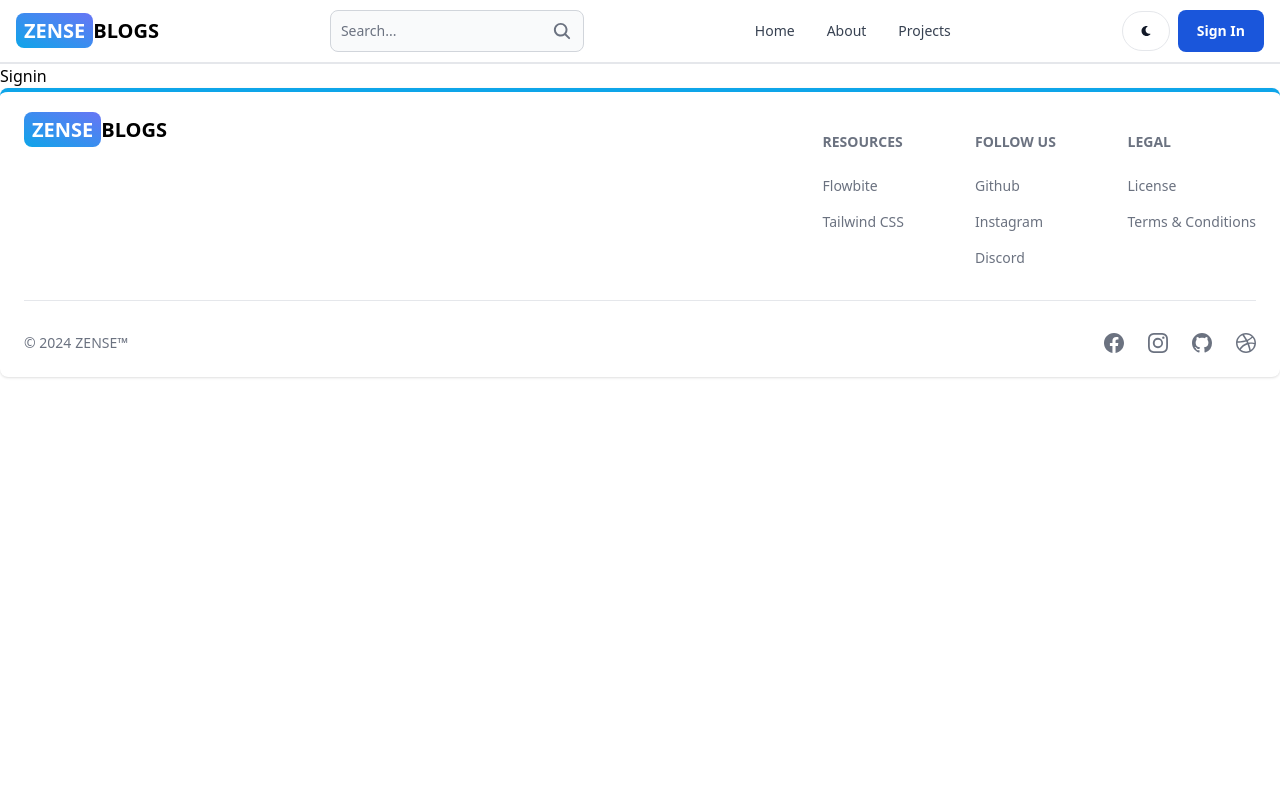
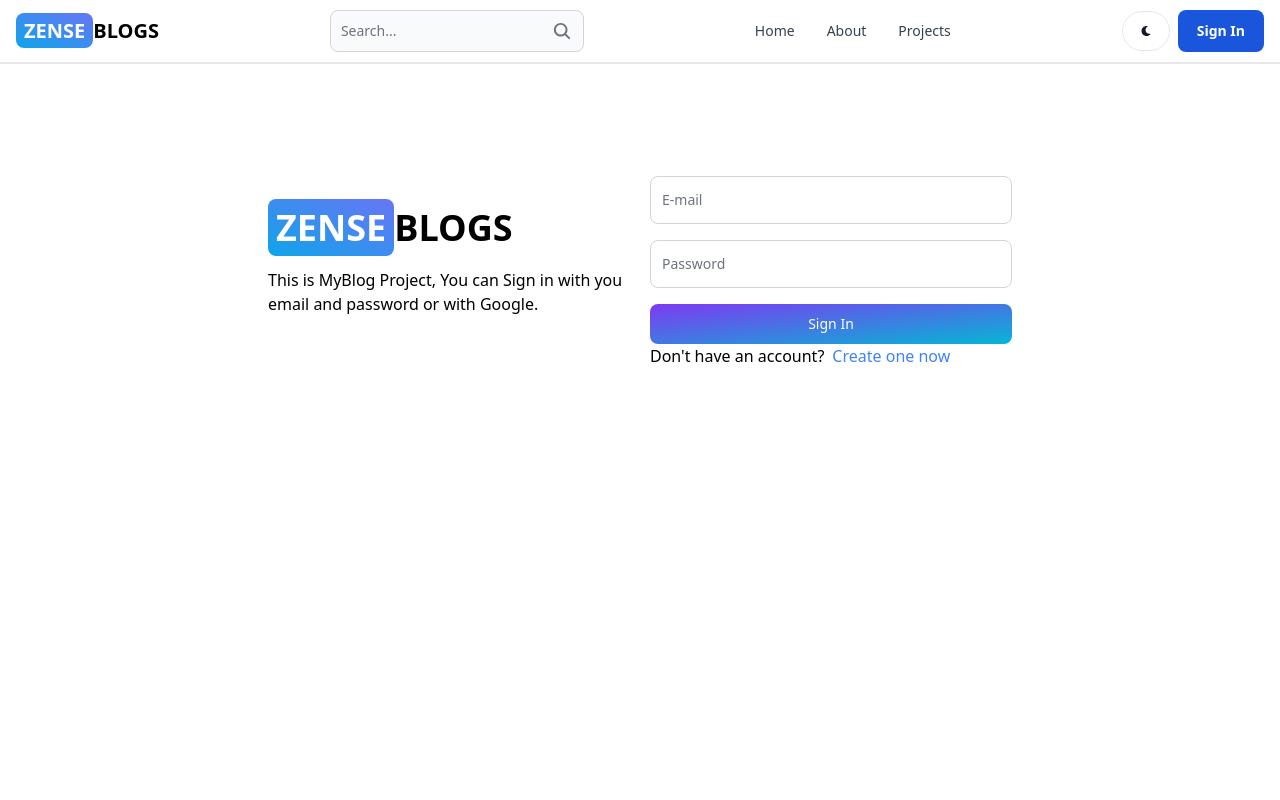
Before and after one commit to ZENSE-THAI/MERN-Blog, a React (Vite) app in the folder client/: page /sign-in in a window 1280 px wide. Shown: the top 800 px of the page. Built offline with nearby package versions, Linux system fonts and the light colour scheme.

Commit message:
complete signin page functionality

```diff
--- a/client/src/pages/Signin.jsx
+++ b/client/src/pages/Signin.jsx
@@ -1,7 +1,96 @@
-import React from 'react'
+import { React, useState } from 'react'
+import {  Link , useNavigate} from 'react-router-dom'
+import { FloatingLabel,Label,Button, Alert, Spinner} from 'flowbite-react'
+import { HiInformationCircle } from "react-icons/hi";
+
 
 export const Signin = () => {
+  const [formData, setFormData] = useState({});
+  const [errorMessage,setErrorMessage] = useState(null);
+  const [loading,setLoading] = useState(false);
+  const navigate = useNavigate();
+  const handleChange = (e) => {
+    setFormData({...formData,[e.target.id]:e.target.value.trim()})
+  }
+  const handleSubmit = async (e) => {
+    e.preventDefault();
+    if(!formData.email || !formData.password){
+      return setErrorMessage('Please fill out all fields.')
+    }
+
+    try {
+      setLoading(true);
+      setErrorMessage(null);
+      const res = await fetch('/api/auth/sign-in', {
+        method: 'POST',
+        headers: { 'Content-Type': 'application/json' },
+        body: JSON.stringify(formData),
+      });
+      const data = await res.json();
+      if(data.success === false){
+        return setErrorMessage(data.message);
+      }
+      setLoading(false);
+      if(res.ok){
+        return navigate('/')
+      }
+    } catch (error) {
+      setErrorMessage(error.message);
+      setLoading(false);
+    }
+  };
+
   return (
-    <div>Signin</div>
+   <div className="min-h-screen mt-20">
+    <div className="flex gap-5 p-3 max-w-3xl mx-auto flex-col md:flex-row md:items-center  ">
+      {/* left */}
+      <div className="flex-1 text-center md:text-start">
+        <Link to='/' className='uppercase  font-bold dark:text-white text-4xl'>
+        <span className=' px-2 py-1 bg-gradient-to-tr from-sky-500 to-indigo-500 rounded-lg text-white'>Zense</span>
+        Blogs
+        </Link>
+        <p className='text-md mt-5'>
+          This is MyBlog Project, You can Sign in with you email and password
+          or with Google.
+        </p>
+      </div>
+      {/* right */}
+      <div className="flex-1 mt-5 ">
+        <form className="flex flex-col gap-2" onSubmit={handleSubmit}>
+          <div>
+            {/* <Label value='Your E-mail'/> */}
+            <FloatingLabel variant="outlined" label="E-mail" id='email' disabled={false} onChange={handleChange} autoComplete='true'/>
+          </div>
+          <div>
+            {/* <Label value='Your Password'/> */}
+            <FloatingLabel variant="outlined" type='password' label="Password" id='password' disabled={false} autoComplete="current-password" onChange={handleChange}/>
+          </div>
+          <Button gradientDuoTone="purpleToBlue" className='w-full' type='submit' disabled={loading}>
+            {
+              loading ? (
+                <div className='flex items-center gap-2 justify-center'>
+                  <Spinner size='md' />
+                  <span>Loading...</span>
+                </div>
+              ) : 'Sign In'
+            }
+          </Button>
+        </form>
+        <div className="">
+          <span>Don't have an account?</span>
+          <Link to='/sign-up'className='text-blue-500 ml-2 '>
+          Create one now
+          </Link>
+        </div>
+        {
+          errorMessage && (
+            <Alert className='mt-5'  color="failure" icon={HiInformationCircle}>
+              <span>{errorMessage}</span>
+            </Alert>
+          )
+        }
+      </div>
+    </div>
+   </div>
   )
 }
```
